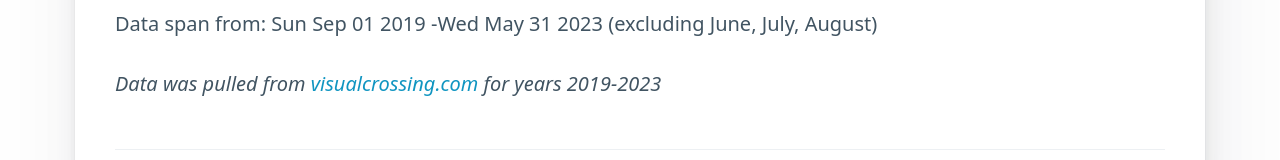
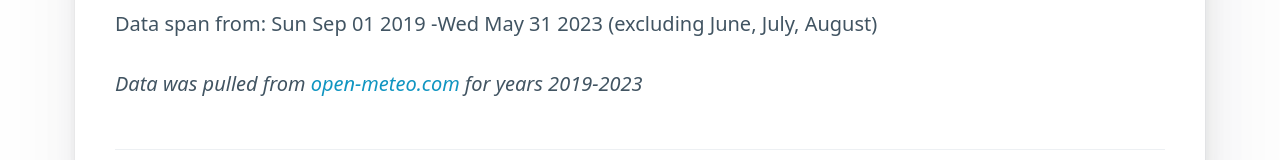
Before and after one commit to NickLewanowicz/gas-to-heatpump-calculator, a React (Create React App) app: page / in a window 1280 px wide. Both pictures are taken after a click on the heading "What data is being used?". Shown: the part 527-687 px from the top of the page. Built offline with nearby package versions, Linux system fonts and the light colour scheme.

Commit message:
2 files modified

```diff
--- a/src/App.tsx
+++ b/src/App.tsx
@@ -634,8 +634,11 @@ export default function App() {
         <p>
           <i>
             Data was pulled from{' '}
-            <a target="_blank" href="http://visualcrossing.com">
-              visualcrossing.com
+            <a
+              target="_blank"
+              href="https://open-meteo.com/en/docs/historical-weather-api"
+            >
+              open-meteo.com
             </a>{' '}
             for years 2019-2023
           </i>
```
Also changed, not shown: 1 other file (tests, documents, lock files or other folders).
